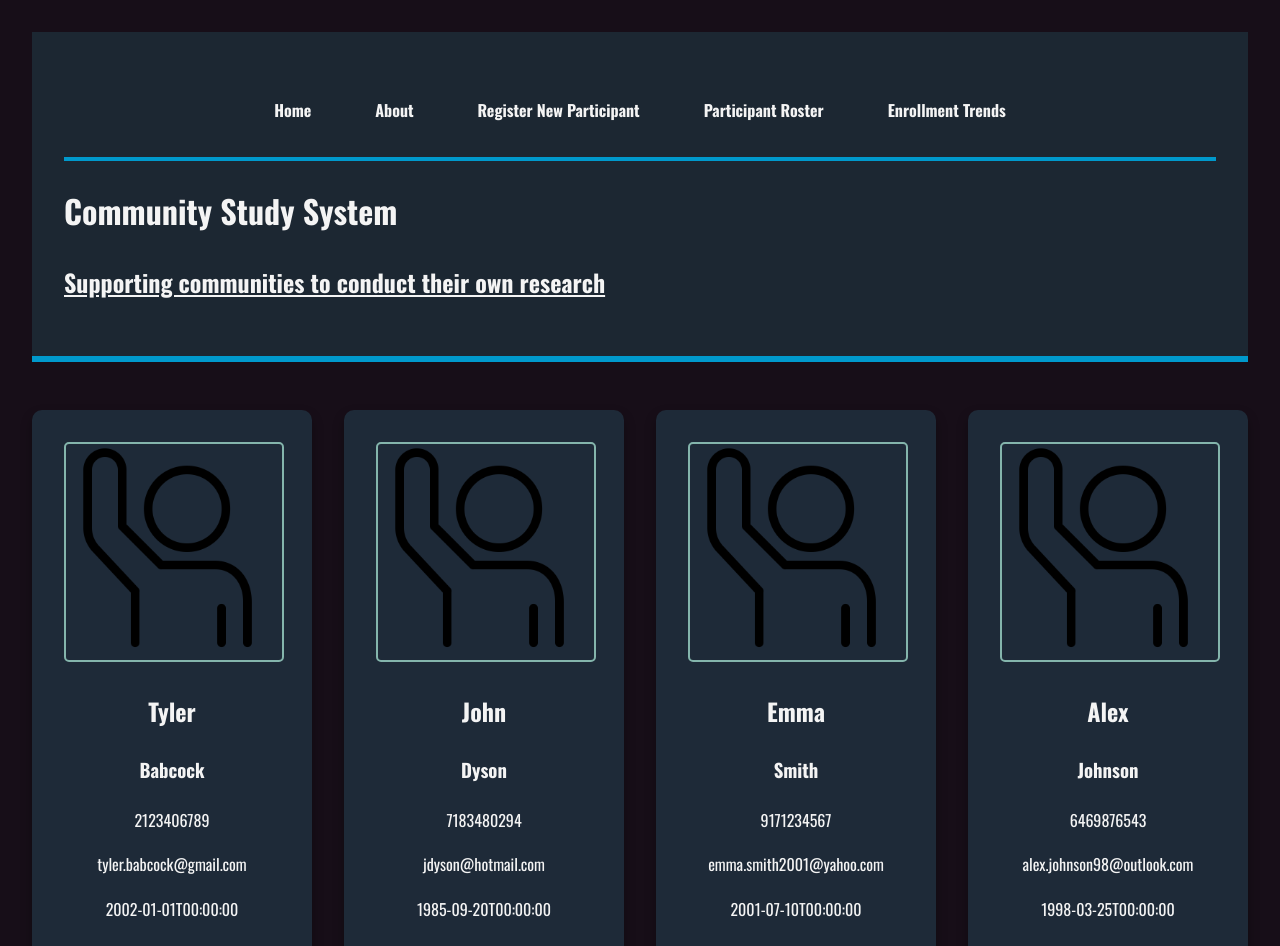
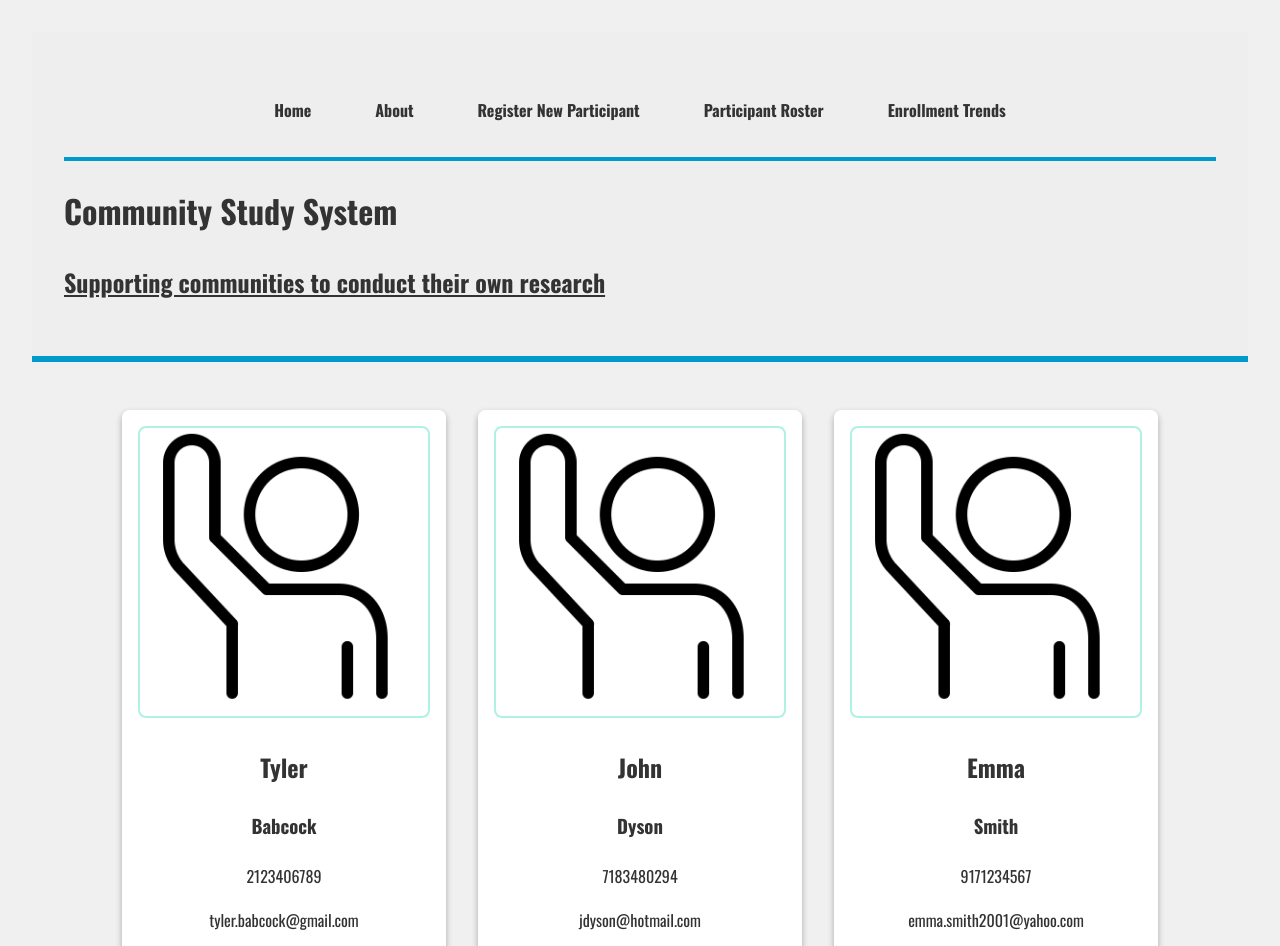
Before and after one commit to bretbarden/study-intake-system, a React (Create React App) app: page /registry in a window 1280 px wide. Shown: the top 946 px of the page. Built offline with nearby package versions, Linux system fonts and the light colour scheme; data requests are answered from the project's data file.

Commit message:
before search bar tinkering

```diff
--- a/db.json
+++ b/db.json
@@ -610,6 +610,17 @@
       "researchGroup": "Program",
       "id": 51,
       "inmateid": ""
+    },
+    {
+      "firstName": "Jenna",
+      "lastName": "Malroney",
+      "phone": "2123459385",
+      "email": "jennamRuralJuror@gmail.com",
+      "birthDate": "12/18/2009",
+      "gender": "Female",
+      "studyEntryDate": "2023-08-24T12:41:05",
+      "researchGroup": "Program",
+      "id": 52
     }
   ]
 }
--- a/src/App.css
+++ b/src/App.css
@@ -1,4 +1,4 @@
-@import url('https://fonts.googleapis.com/css2?family=Nunito&display=swap');
+/* @import url('https://fonts.googleapis.com/css2?family=Nunito&display=swap');
 
 body {
   margin: 0;
@@ -116,4 +116,144 @@ nav a {
   background-color: #ffffff;
   padding: 20px;
   box-shadow: 0px 0px 10px rgba(0, 0, 0, 0.1);
+} */
+
+
+
+
+@import url('https://fonts.googleapis.com/css2?family=Open+Sans&display=swap');
+
+body {
+  margin: 0;
+  font-family: 'Open Sans', sans-serif;
+  background-color: #f5f5f5; /* Very light gray background */
+  color: #555; /* Dark gray text color */
 }
+
+.App {
+  text-align: center;
+}
+
+.participant-list {
+  display: flex;
+  flex-wrap: wrap;
+  justify-content: center;
+}
+
+
+
+.participant-card {
+  background-color: #fff;
+  margin: 0.5em; /* Adjusted margin for tighter spacing */
+  padding: 0.75em; /* Adjusted padding for tighter spacing */
+  border-radius: 7.5px;
+  box-shadow: 0px 0px 10px rgba(0, 0, 0, 0.1);
+}
+
+.participant-card img {
+  width: 9em; /* Reduced image width */
+  border-bottom: solid #555 1px; /* Adjusted border thickness */
+  transition: filter 0.5s;
+}
+/*
+
+.participant-card {
+  background-color: #fff;
+  margin: 1em;
+  padding: 1.5em;
+  border-radius: 15px;
+  box-shadow: 0px 0px 15px rgba(0, 0, 0, 0.1);
+}
+
+.participant-card img {
+  width: 18em;
+  border-bottom: solid #555 2px;
+  transition: filter 0.5s;
+} */
+
+.participant-card:hover img {
+  filter: grayscale(0);
+}
+
+.main-header {
+  background: #666; /* Dark gray header background */
+  color: white; /* White header text color */
+  padding: 1.5em;
+  margin-bottom: 1em;
+  position: relative;
+}
+
+.main-header h1, .main-header h2 {
+  text-align: left;
+  padding-left: 1.5rem;
+  margin: 0;
+}
+
+.main-header h2 {
+  text-decoration: underline;
+  text-decoration-color: #888; /* Gray underline color */
+}
+
+nav {
+  background-color: #555; /* Dark gray navigation background */
+  padding: 0.5em;
+}
+
+nav a {
+  color: white;
+  margin-left: 1em;
+  margin-right: 1em;
+  text-decoration: none;
+}
+
+.main-page, .about {
+  font-size: 1.5em;
+  margin: 1em 0;
+  background-color: #fff; /* White content background */
+  padding: 1.5em;
+  border-radius: 15px;
+  box-shadow: 0px 0px 15px rgba(0, 0, 0, 0.1);
+}
+
+.main-page img {
+  width: 11em;
+}
+
+.new-participant-page {
+  display: flex;
+  flex-wrap: wrap;
+  justify-content: center;
+  align-items: center;
+}
+
+.new-participant-page img, .new-participant-page form {
+  width: 32rem;
+}
+
+.new-participant-page form {
+  background: #fff; /* White form background */
+  text-align: left;
+  padding: 2.5em;
+  margin: 2em;
+  border-radius: 15px;
+  box-shadow: 0px 0px 15px rgba(0, 0, 0, 0.1);
+}
+
+.new-participant-page input[type="text"] {
+  background: none;
+  color: #555; /* Dark gray text color */
+  border: none;
+  border-bottom: solid #555 2px;
+  margin-left: 1em;
+  margin-bottom: 1.5em;
+}
+
+.study_graphs {
+  width: 60%;
+  max-width: 800px;
+  margin: 0 auto;
+  background-color: #fff;
+  padding: 25px;
+  border-radius: 15px;
+  box-shadow: 0px 0px 15px rgba(0, 0, 0, 0.1);
+}
--- a/src/components/About.jsx
+++ b/src/components/About.jsx
@@ -3,9 +3,13 @@ function About() {
     <div className="about">
       <h2>About</h2>
 
-      <p>The study intake system was designed to empower government agencies and not-for-profits around the country to conduct their own research. </p>
+      <p>The study intake system was designed to empower government agencies and not-for-profits around the country to conduct their own research to better understand the needs and outcomes of their respective constituents. </p>
 
-      <p>The site is inteded for demonstration purposes only. It is openSource. Copyright 2023 VicamBuTech </p>
+      <p>By implementing this study intake system, these organizations can streamline the process of tracking client outcomes, making data collection more efficient and accessible. This system can be tailored to accommodate various research objectives, allowing agencies to gather insights on topics such as public health, education, social services, and more. Furthermore, the collected data can be automatically analyzed and visualized, providing these community-focused entities with valuable and actionable insights.</p>
+
+      <p>Ultimately, this tool empowers agencies and non-profits to make informed decisions, allocate resources effectively, and design initiatives that are aligned with the specific requirements and desires of the communities they serve. As a result, the study intake system not only simplifies the research process but also enhances the overall impact of community-driven projects. </p>
+
+      <p>The site is inteded for demonstration purposes only.</p>
     </div>
   )
 }
--- a/src/components/NewParticipantForm.jsx
+++ b/src/components/NewParticipantForm.jsx
@@ -11,8 +11,10 @@ function NewParticipantForm() {
   const [email, setEmail] = useState ("")
   const [birthDate, setBirthDate] = useState ("")
   const [gender, setGender] = useState ("")
+  const [inmateid, setInmateid] = useState("")
   let [studyEntryDate, setStudyEntryDate] = useState ("")
   let [researchGroup, setResearchGroup] = useState ("")
+
 
 
   const handleChangeFirstName = e => setFirstName(e.target.value)
@@ -21,6 +23,7 @@ function NewParticipantForm() {
   const handleChangeEmail= e => setEmail(e.target.value)
   const handleChangeBirthDate = e => setBirthDate(e.target.value)
   const handleChangeGender = e => setGender(e.target.value)
+  const handleChangeInmateID = e => setInmateid(e.target.value)
   // const handleChangeStudyEntryDate = e => setStudyEntryDate(e.target.value)
   // const handleChangeResearchGroup = e => setResearchGroup(e.target.value)
 
@@ -136,6 +139,17 @@ function NewParticipantForm() {
 
         <br/>
 
+
+        <label htmlFor="inmateid">Inmate ID:</label>
+        <input type="text"
+          name="inmateid"
+          onChange={handleChangeInmateID}
+          value={inmateid}
+          placeholder='Enter inmdateid'
+        />
+
+        <br/>
+
         <input
           type="submit"
           value="Enroll participant in study"
--- a/src/components/ParticipantJailStatusButton.jsx
+++ b/src/components/ParticipantJailStatusButton.jsx
@@ -21,19 +21,36 @@ function ParticipantJailStatusButton( { inmateData, setInmateData, currentInmate
         }
     };
 
-
-
     return (
         <div>
-            <button onClick={handleFetchData}>Fetch Data</button>
+            <button onClick={handleFetchData}>Check Incarceration Status</button>
             {inmateData && (
                 <div>
-                <h2>Inmate Information</h2>
-                <pre>{JSON.stringify(inmateData, null, 2)}</pre>
+                    <h2>Incarceration Status</h2>
+                    <ul>
+                        {Object.keys(inmateData).map((key) => (
+                            <li key={key}>
+                                <strong>{key}:</strong> {inmateData[key]}
+                            </li>
+                        ))}
+                    </ul>
                 </div>
             )}
         </div>
     );
+
+//     return (
+//         <div>
+//             <button onClick={handleFetchData}>Check Incarceration Status</button>
+//             {inmateData && (
+//                 <div>
+//                 <h2>Incarceration Status</h2>
+//                 <pre>{JSON.stringify(inmateData, null, 2)}</pre>
+//                 </div>
+//             )}
+//         </div>
+//     );
+
 }
 
 
--- a/src/components/ParticipantListCard.jsx
+++ b/src/components/ParticipantListCard.jsx
@@ -22,10 +22,10 @@ function ParticipantListCard({ participantObj }) {
       <h3> { participantObj.lastName }</h3>
       <p> { participantObj.phone } </p>
       <p> { participantObj.email } </p>
-      <p> { participantObj.birthDate } </p>
+      <p> Birth Date: { participantObj.birthDate } </p>
       <p> { participantObj.gender } </p>
-      <p> { participantObj.studyEntryDate } </p>
-      <p> { participantObj.researchGroup } </p>
+      <p> Study Entry Date: { participantObj.studyEntryDate } </p>
+      <p> { participantObj.researchGroup } Group</p>
       <ParticipantJailStatusButton participantObj={participantObj} inmateData={inmateData} setInmateData={setInmateData} currentInmateId={currentInmateId} setCurrentInmateID={setCurrentInmateId}/>
     </div>
   )
--- a/src/index.css
+++ b/src/index.css
@@ -1,4 +1,4 @@
-
+/*
 @import url('https://fonts.googleapis.com/css2?family=Oswald:wght@400;700&display=swap');
 
 body {
@@ -143,4 +143,180 @@ nav a:hover {
 .new-participant-page input[type="text"]:focus {
   outline: none;
   border-color: #0099cc;
+} */
+
+
+
+
+@import url('https://fonts.googleapis.com/css2?family=Oswald:wght@400;700&display=swap');
+
+body {
+  margin: 0;
+  font-family: 'Oswald', sans-serif;
+  -webkit-font-smoothing: antialiased;
+  -moz-osx-font-smoothing: grayscale;
+  background: #f0f0f0; /* Very light gray background */
+  color: #333; /* Dark gray text color */
+  line-height: 1.8;
 }
+
+code {
+  font-family: 'Oswald', monospace;
+}
+
+.App {
+  text-align: center;
+  padding: 2em;
+}
+
+.participant-list {
+  display: grid;
+  grid-template-columns: repeat(auto-fit, minmax(240px, 1fr));
+  grid-gap: 2em;
+  margin-top: 2em;
+}
+
+.participant-list-container {
+  display: flex;
+  flex-direction: column;
+  align-items: center;
+}
+
+.search-bar {
+  margin-bottom: 20px;
+}
+
+.participant-list {
+  display: flex;
+  flex-wrap: wrap;
+  justify-content: center;
+}
+
+
+.participant-card {
+  background-color: #fff;
+  padding: 1em; /* Adjusted padding for tighter spacing */
+  border-radius: 7.5px; /* Adjusted border radius */
+  box-shadow: 0 3px 6px rgba(0, 0, 0, 0.3);
+  transition: background-color 0.3s, transform 0.3s;
+}
+
+/* .participant-card {
+  background-color: #fff;
+  padding: 2em;
+  border-radius: 15px;
+  box-shadow: 0 6px 12px rgba(0, 0, 0, 0.3);
+  transition: background-color 0.3s, transform 0.3s;
+} */
+
+.participant-card:hover {
+  background-color: #f9f9f9; /* Light gray card background */
+  transform: translateY(-10px);
+}
+
+.participant-card img {
+  filter: sepia(70%) brightness(1.5) contrast(1.3); /* Brighter filter */
+  width: 100%;
+  max-width: 18em; /* Increased maximum width */
+  border: 2px solid #0099cc;
+  border-radius: 8px; /* Slightly smaller border radius */
+  transition: filter 0.5s;
+}
+
+.participant-card:hover img {
+  filter: sepia(0%) brightness(1) contrast(1);
+}
+
+.main-header {
+  background: #eee; /* Very light gray header background */
+  padding: 2em;
+  margin-bottom: 3em;
+  position: relative;
+  border-bottom: 6px solid #0099cc;
+}
+
+.main-header h1,
+.main-header h2 {
+  text-align: left;
+  color: #333; /* Dark gray text color */
+}
+
+.main-header h2 {
+  text-decoration: underline;
+  text-decoration-color: #333; /* Dark gray underline color */
+}
+
+nav {
+  background-color: #eee; /* Very light gray navigation background */
+  padding: 2em;
+  border-bottom: 4px solid #0099cc;
+}
+
+nav a {
+  color: #333; /* Dark gray text color */
+  margin-left: 2em;
+  margin-right: 2em;
+  text-decoration: none;
+  font-weight: 600;
+  transition: color 0.3s;
+}
+
+nav a:hover {
+  color: #0099cc;
+}
+
+.main-page,
+.about {
+  font-size: 1.2em;
+  margin: 3em 0;
+  background-color: #fff; /* White content background */
+  border-radius: 15px;
+  box-shadow: 0 6px 12px rgba(0, 0, 0, 0.3);
+}
+
+.main-page img {
+  width: 12em;
+  display: block;
+  margin: 0 auto;
+  border-radius: 5px;
+  box-shadow: 0 4px 8px rgba(0, 0, 0, 0.2);
+}
+
+.new-participant-page {
+  display: flex;
+  flex-wrap: wrap;
+  justify-content: center;
+  align-items: center;
+  margin-top: 4em;
+}
+
+.new-participant-page img,
+.new-participant-page form {
+  width: 100%;
+  max-width: 35em;
+}
+
+.new-participant-page form {
+  background: #fff; /* White form background */
+  padding: 3em;
+  margin: 3em;
+  border-radius: 15px;
+  box-shadow: 0 6px 12px rgba(0, 0, 0, 0.3);
+}
+
+.new-participant-page input[type="text"] {
+  background: none;
+  color: #333; /* Dark gray text color */
+  border: none;
+  border-bottom: solid #0099cc 3px;
+  margin-left: 2em;
+  margin-bottom: 2em;
+  width: 100%;
+  padding: 0.7em;
+  transition: border-color 0.3s;
+}
+
+.new-participant-page input[type="text"]:focus {
+  outline: none;
+  border-color: #0099cc;
+}
```
